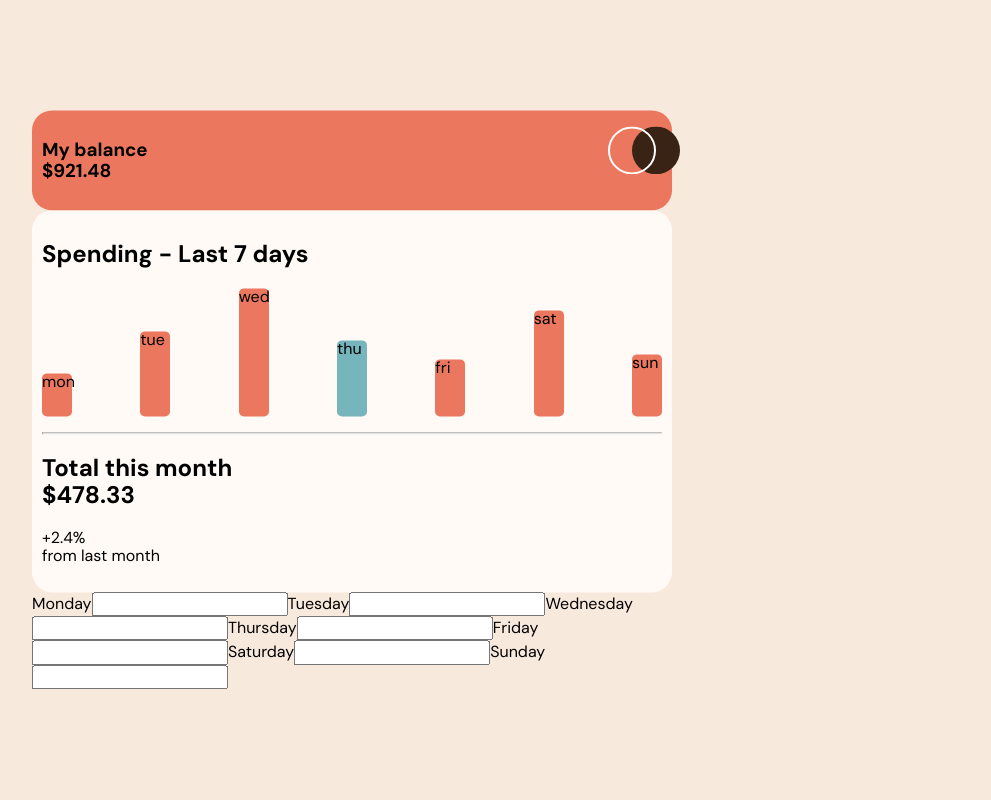
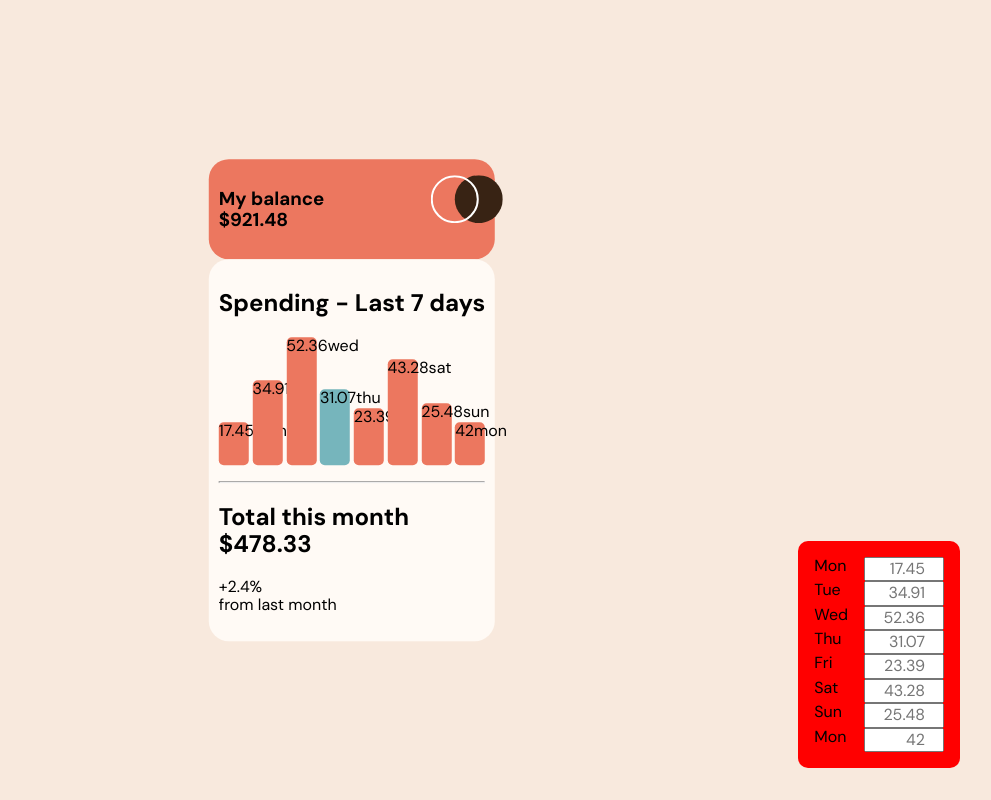
Before and after one commit to cosmoart/Expenses-chart-component-solution, a React (Vite) app: page / in a window 1280 px wide. Shown: the whole page, without its empty margins (288-1279 px from the left). Built offline with nearby package versions, Linux system fonts and the light colour scheme.

Commit message:
form edit code

```diff
--- a/data.json
+++ b/data.json
@@ -26,5 +26,9 @@
 	{
 		"day": "sun",
 		"amount": 25.48
+	},
+	{
+		"day": "mon",
+		"amount": 42
 	}
 ]
--- a/src/App.jsx
+++ b/src/App.jsx
@@ -43,14 +43,40 @@ const Graphic = styled.ul`
 		&::after{
 			content: attr(data-day);
 		}
+		&::before{
+			content: attr(data-amount);
+		}
+	}
+	`
+const EditForm = styled.form`
+	display: flex;
+    flex-direction: column;
+	position: absolute;
+    bottom: 0;
+    right: 0;
+	background: red;
+    padding: 1rem;
+    margin: 2rem;
+    border-radius: 10px;
+	`
+const EditFormItem = styled.label`
+	display: flex;
+    justify-content: space-between;
+	gap: 1rem;
+	span::first-letter{
+		text-transform: uppercase;
+	}
+	input{
+		width: 5rem;
+		text-align:right;
 	}
 	`
 
 function App() {
+	const dayOfWeekName = new Date().toLocaleString('en-US', { weekday: 'short' }).toLocaleLowerCase();
 	const [data, setData] = useState("");
 	let max = null;
 
-	const dayOfWeekName = new Date().toLocaleString('en-US', { weekday: 'short' }).toLocaleLowerCase();
 
 	useEffect(() => {
 		const getData = async () => await fetch("data.json").then(res => res.json()).then(info => setData(info));
@@ -58,7 +84,6 @@ function App() {
 	}, []);
 
 	useEffect(() => {
-		console.log("asd");
 		if (data !== "") {
 			let maxNumber = data.reduce((acc, cur) => acc > cur.amount ? acc : cur.amount, 0);
 			for (let i of data) i.amount === maxNumber && (max = i);
@@ -74,17 +99,14 @@ function App() {
 	}, [data, max]);
 
 	function handleEdit(e) {
-		// console.log(e.target.name, max.day);
-		// console.log(Number(e.target.value));
+		setData(data.map(i => i.day === e.target.name ? { ...i, amount: Number(e.target.value) } : i));
 		Number(e.target.value) > max.amount && (max = { day: e.target.name, amount: Number(e.target.value) });
-		if (max.day === e.target.name) {
-			console.log("same day");
-		}
-		document.querySelector(`[data-day="${e.target.name}"]`).style.height = `${(Number(e.target.value) * 100) / max.amount}%`;
 	}
 
 	return (
+		<>
 			<Card>
+				{data === "" ? <p>Loading...</p> : <>
 					<Balance>
 						<h3><span>My balance</span><br /><span>$921.48</span></h3>
 					</Balance>
@@ -93,50 +115,27 @@ function App() {
 						<h1>Spending - Last 7 days</h1>
 
 						<Graphic>
-					<li data-day="mon"></li>
-					<li data-day="tue"></li>
-					<li data-day="wed"></li>
-					<li data-day="thu"></li>
-					<li data-day="fri"></li>
-					<li data-day="sat"></li>
-					<li data-day="sun"></li>
+							{data.map((item, id) => <li data-day={item.day} data-amount={item.amount} id={"bar" + id} key={crypto.randomUUID()}></li>)}
 						</Graphic>
 
 						<hr />
 						<h2><span>Total this month</span><br /><span>$478.33</span></h2>
 						<p><span>+2.4%</span><br /><span>from last month</span></p>
-			</Spending>
-			<form>
-				<label>
-					Monday
-					<input type="number" name='mon' onChange={e => handleEdit(e)} />
-				</label>
-				<label>
-					Tuesday
-					<input type="number" name='tue' onChange={e => handleEdit(e)} />
-				</label>
-				<label>
-					Wednesday
-					<input type="number" name='wed' onChange={e => handleEdit(e)} />
-				</label>
-				<label>
-					Thursday
-					<input type="number" name='thu' onChange={e => handleEdit(e)} />
-				</label>
-				<label>
-					Friday
-					<input type="number" name='fri' onChange={e => handleEdit(e)} />
-				</label>
-				<label>
-					Saturday
-					<input type="number" name='sat' onChange={e => handleEdit(e)} />
-				</label>
-				<label>
-					Sunday
-					<input type="number" name='sun' onChange={e => handleEdit(e)} />
-				</label>
-			</form>
+					</Spending></>}
 			</Card>
+			{
+				data !== "" && <>
+					<EditForm>
+						{
+							data.map(item =>
+								<EditFormItem key={crypto.randomUUID()}>
+									<span>{item.day}</span>
+									<input type="number" name={item.day} onChange={e => handleEdit(e)} placeholder={item.amount} />
+								</EditFormItem>)
+						}
+					</EditForm></>
+			}
+		</>
 	);
 }
 
```
Also changed, not shown: test.html (deleted, +0 -30 lines). Lines whose indentation alone changed are shown as unchanged.
